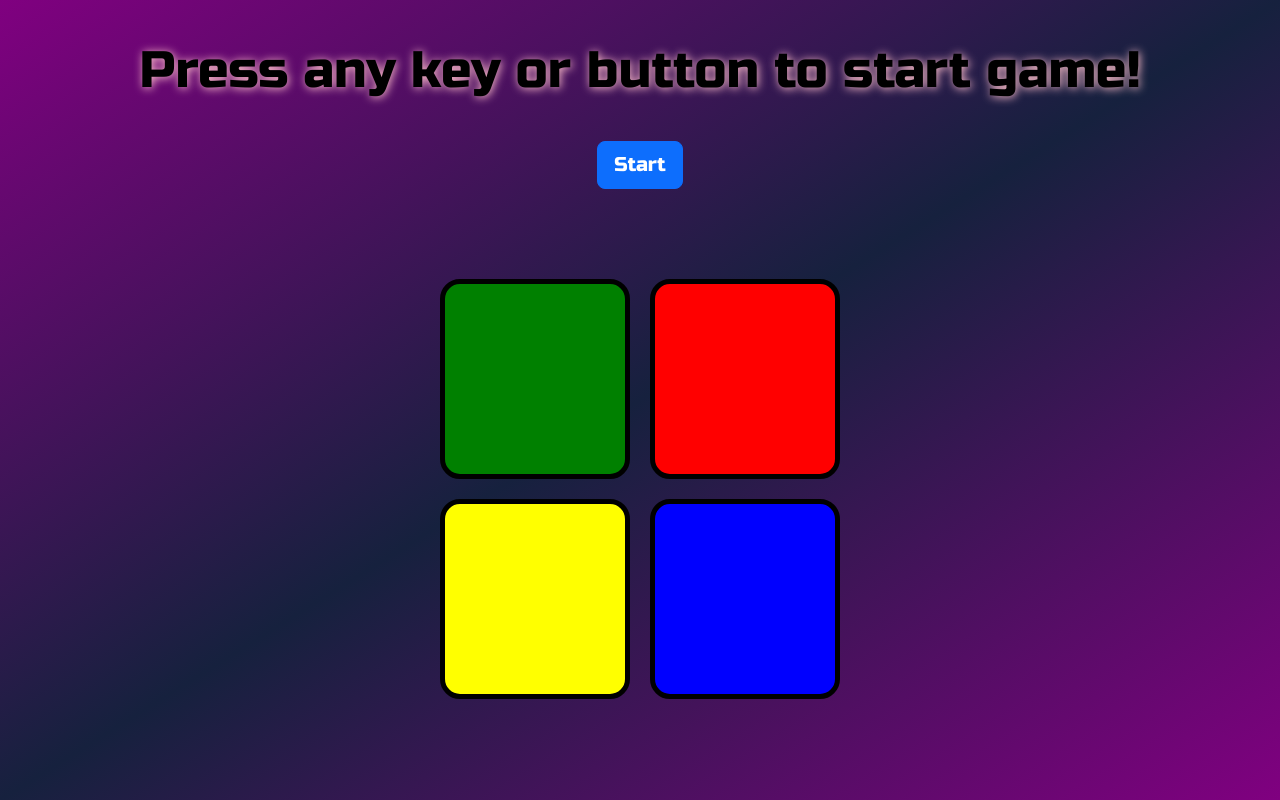
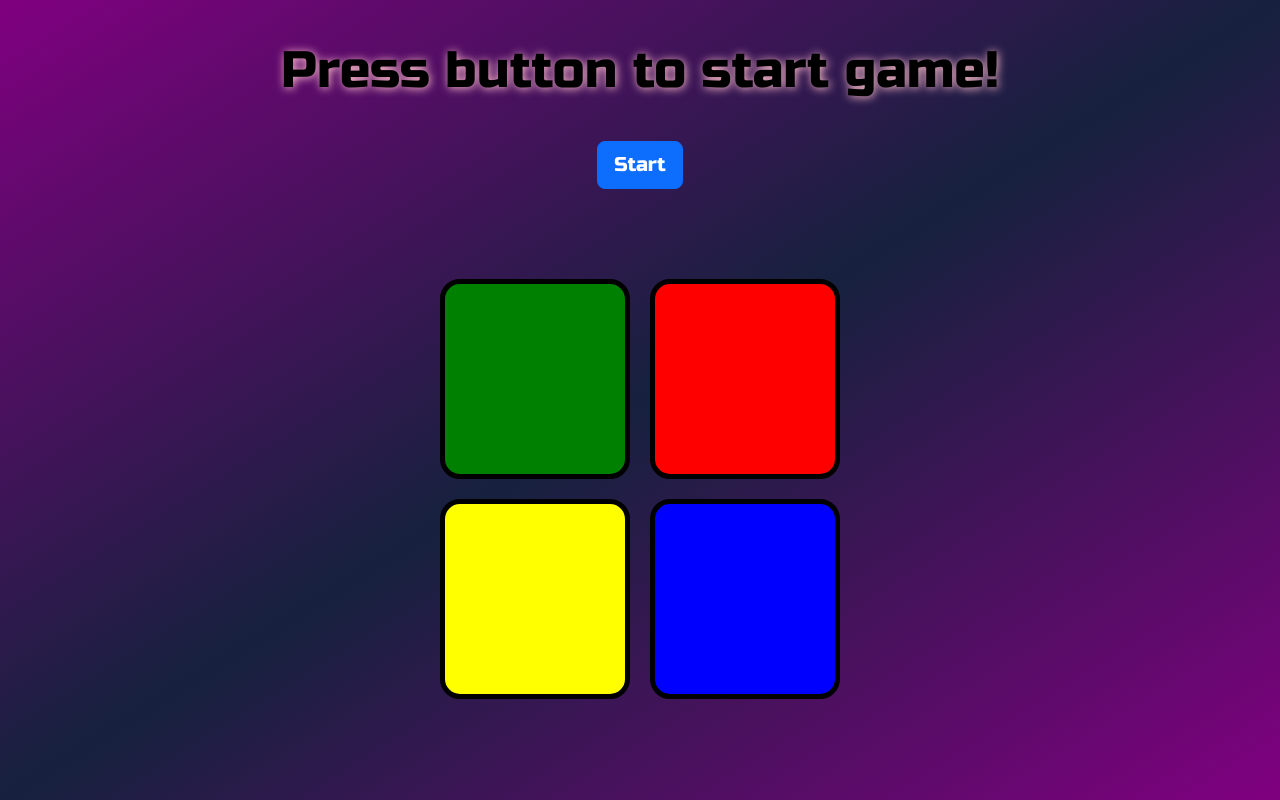
Before and after one commit to 1neslihan/simonGame, a plain HTML site: page index.html in a window 1280 px wide. Drawn offline with nearby package versions, Linux system fonts and the light colour scheme.

Commit message:
Update index.html

```diff
--- a/index.html
+++ b/index.html
@@ -21,7 +21,7 @@
   </head>
   <body>
     <div class="container text-center">
-      <h1 class="title">Press any key or button to start game!</h1>
+      <h1 class="title">Press button to start game!</h1>
       <button id="start" type="button" class="btn btn-primary btn-lg">Start</button>
       <div class="centered">
         <div class="row">
```
